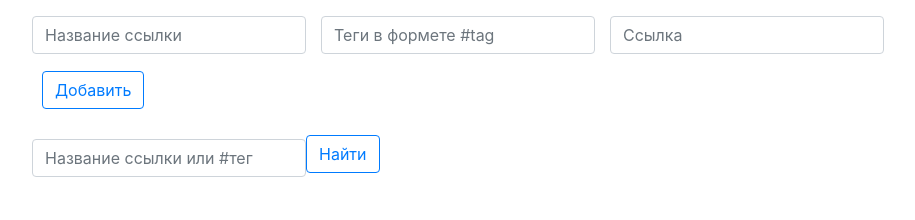
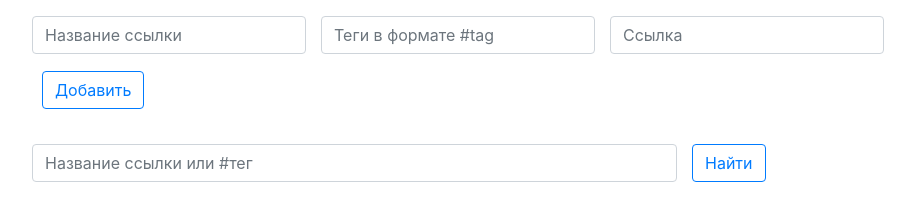
Before and after one commit to Eeenkeeei/Read-Later, a plain HTML site: page index.html in a window 1280 px wide. Shown: the whole page, without its empty margins (163-1078 px from the left). Drawn offline with nearby package versions, Linux system fonts and the light colour scheme.

Commit message:
Deploy Eeenkeeei/Read-Later to github.com/Eeenkeeei/Read-Later.git:gh-pages

```diff
--- a/css/style.css
+++ b/css/style.css
@@ -20,6 +20,11 @@
     transition-duration: 1s;
 }
 
-.finder {
-    width: 150px;
+#find-name {
+    width: 645px;
 }
+
+#find-button {
+    margin-top: 9px;
+    margin-left: 15px;
+}
--- a/index.html
+++ b/index.html
@@ -15,7 +15,7 @@
 <div class="container">
     <div class="row justify-content-center"> <!--.row>.col-4 EMMET -->
 
-        <div class="col-10 col-xs-12">
+        <div class="col-xs-12 col-sm-12 col-md-9 col-lg-9 col-xl-10">
             <p>
             <form class="form-inline" id="add-form">
                 <div></div>
@@ -23,7 +23,7 @@
                     <input type="text" class="form-control" placeholder="Название ссылки" id="link-name">
                 </div>
                 <div class="form-group mb-2">
-                    <input type="text" class="form-control" placeholder="Теги в формете #tag" id="link-tag">
+                    <input type="text" class="form-control" placeholder="Теги в формaте #tag" id="link-tag">
                 </div>
                 <div class="form-group mb-2">
                     <input type="text" class="form-control" placeholder="Ссылка" id="link">
@@ -37,7 +37,7 @@
             <ul class="list-group" id="link-list">
             </ul>
         </div>
-        <div class="col-10 col-xs-12">
+        <div class="col-xs-12 col-sm-12 col-md-9 col-lg-9 col-xl-10">
         <form class="form-inline" id="find-form">
             <div></div>
             <div class="form-group mb-2">
```
Also changed, not shown: dist/index.html (+3 -3 lines).
